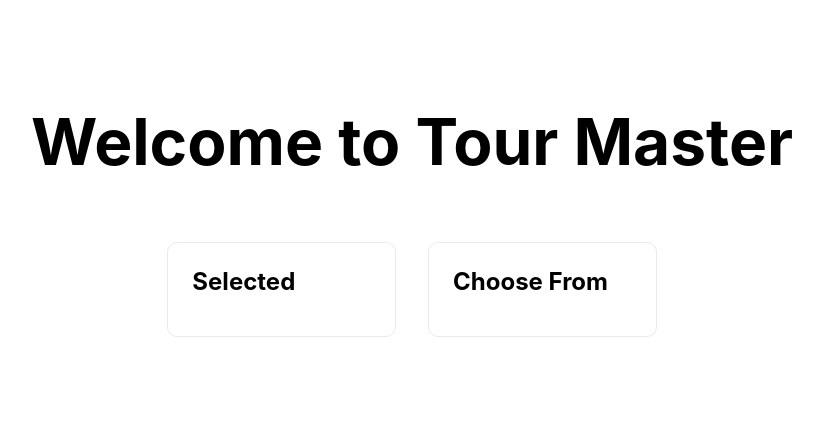
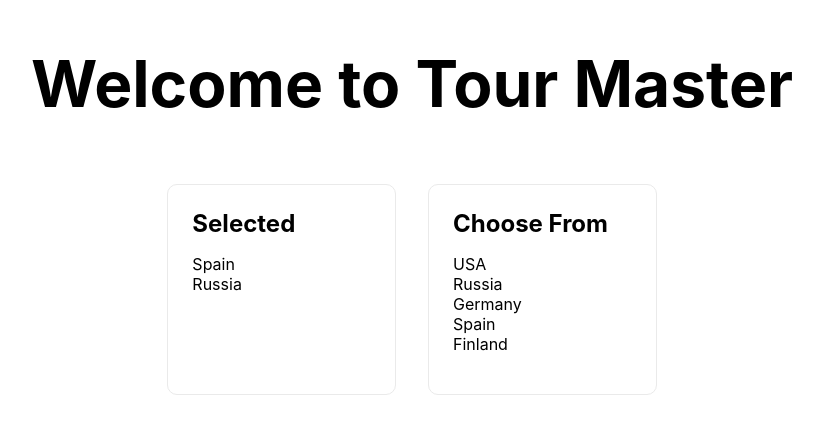
Before and after one commit to suvro47/react-travel-master, a Next.js app: page / in a window 1280 px wide. Shown: the part 171-604 px from the top of the page, without its empty margins (228-1051 px from the left). Built offline with nearby package versions, Linux system fonts and the light colour scheme.

Commit message:
all-country-and-selected-country-dummy-data-added

```diff
--- a/pages/index.js
+++ b/pages/index.js
@@ -20,14 +20,19 @@ export default function Home() {
           <div className={styles.card}>
             <h2>Selected</h2>
             <ul>
-
+              <li> Spain </li>
+              <li> Russia </li>
             </ul>
           </div>
 
           <div className={styles.card}>
             <h2>Choose From</h2>
             <ul>
-
+                <li> USA </li>
+                <li> Russia </li>
+                <li> Germany </li>
+                <li> Spain </li>
+                <li> Finland </li>
             </ul>
           </div>
 
--- a/styles/Home.module.css
+++ b/styles/Home.module.css
@@ -108,6 +108,11 @@
   line-height: 1.5;
 }
 
+.card ul{
+  list-style-type: none;
+  padding:0;
+}
+
 .logo {
   height: 1em;
   margin-left: 0.5rem;
```
